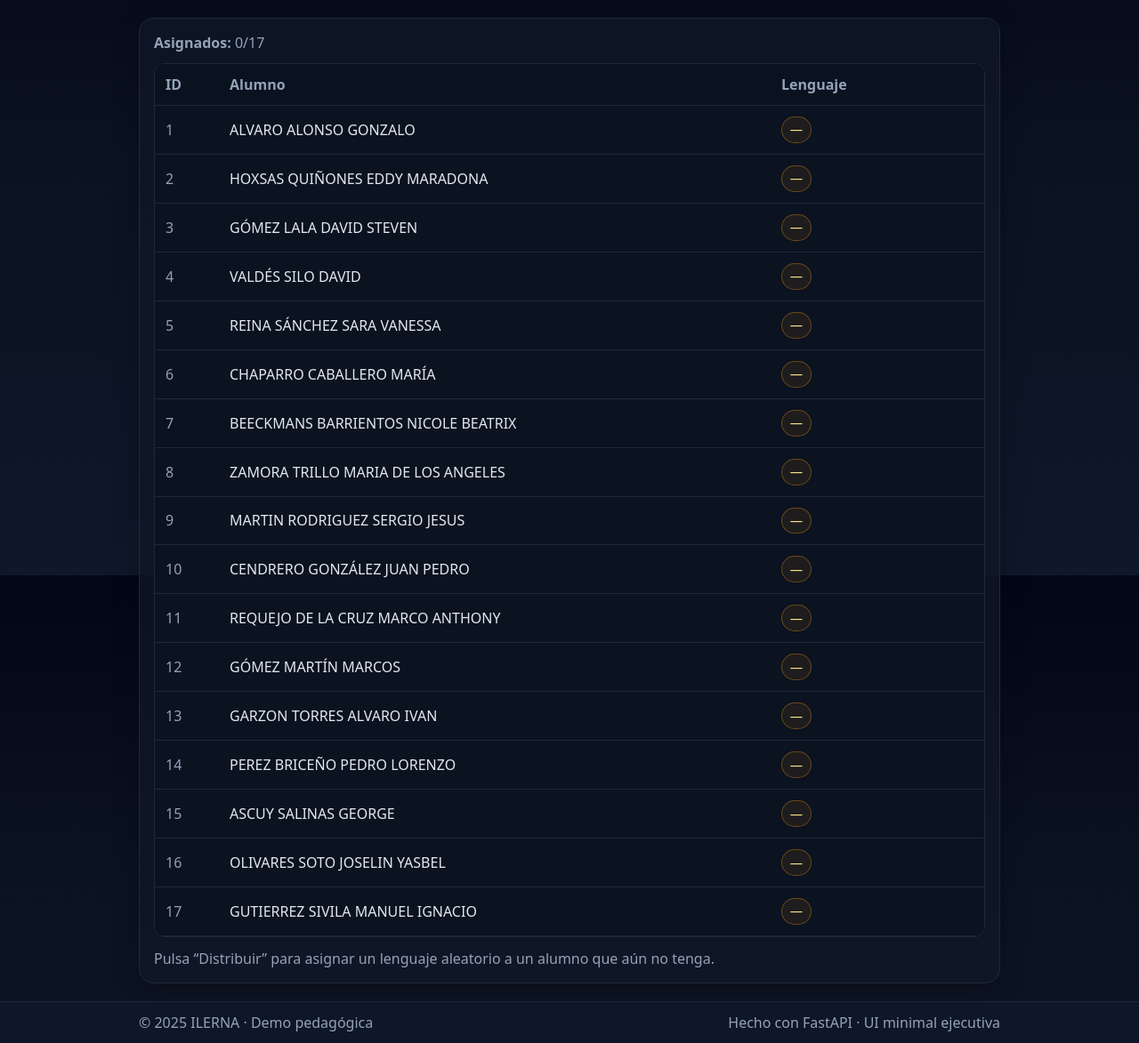
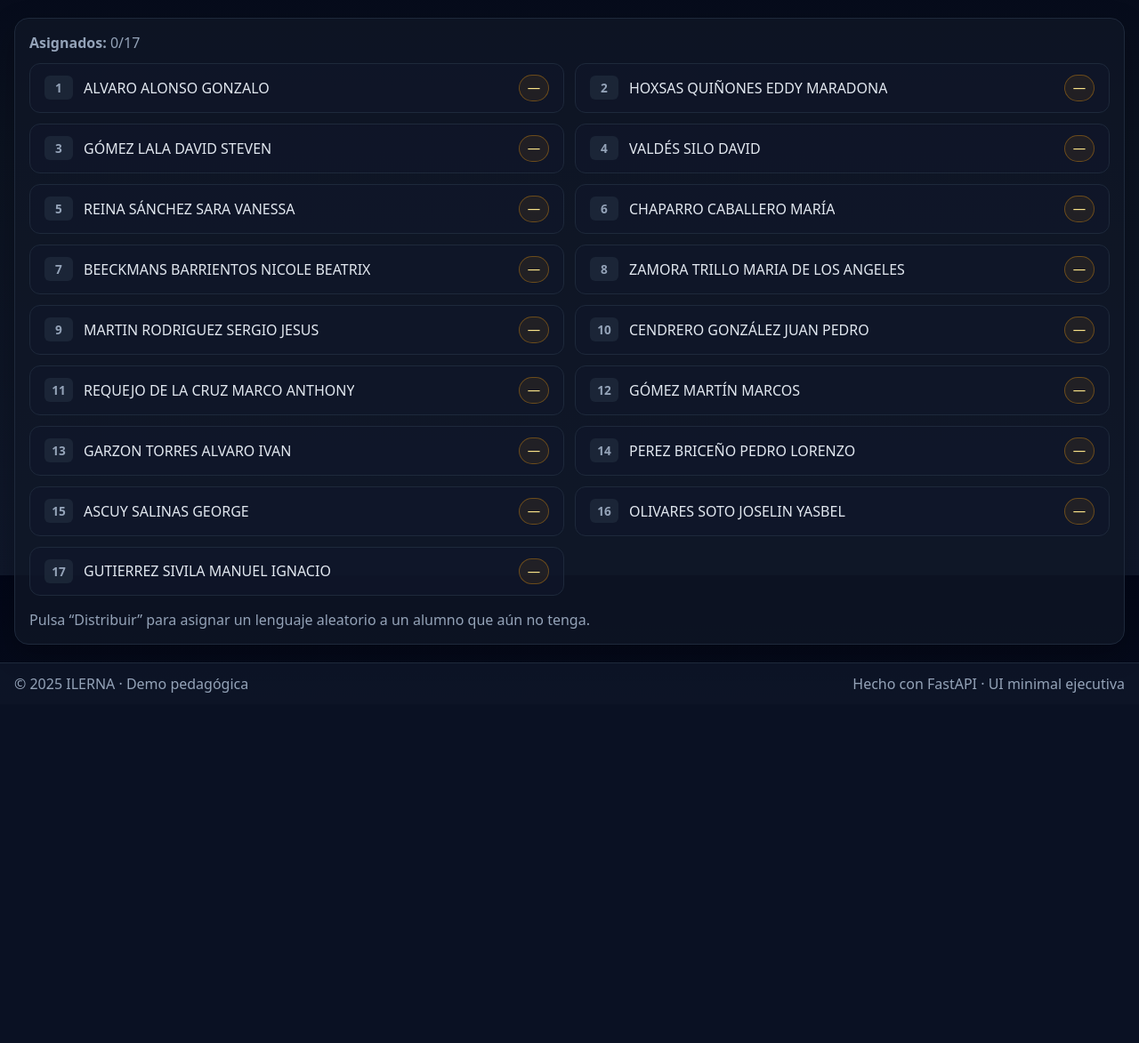
Before and after one commit to sulbaranjc/random-alumn, a FastAPI app: page / in a window 1280 px wide. Shown: the part 153-1326 px from the top of the page at 89% size. After the commit the page ends 932 px from the top, so only its background shows below. Run offline with FastAPI, Linux system fonts and the light colour scheme.

Commit message:
Actualizar la lógica de UI para mostrar estudiantes en un grid y mejorar estilos de presentación

```diff
--- a/static/app.js
+++ b/static/app.js
@@ -1,5 +1,5 @@
-// app.js — Lógica de UI (fetch API, pintar tabla y KPIs)
-const elTbody = document.getElementById("tbody-alumnos");
+// app.js — Lógica de UI (fetch API, pintar grid de estudiantes y KPIs)
+const elStudentsGrid = document.getElementById("students-grid");
 const elAsignados = document.getElementById("kpi-asignados");
 const elTotal = document.getElementById("kpi-total");
 const elCompleto = document.getElementById("kpi-completo");
@@ -17,29 +17,35 @@ function render(state) {
   elCompleto.classList.toggle("hidden", !state.completo);
   btnDistribuir.disabled = state.completo;
 
-  elTbody.innerHTML = "";
+  elStudentsGrid.innerHTML = "";
   state.items
     .sort((a, b) => a.id - b.id)
     .forEach(item => {
-      const tr = document.createElement("tr");
-      const tdId = document.createElement("td");
-      tdId.className = "id";
-      tdId.textContent = item.id;
+      const card = document.createElement("div");
+      card.className = "student-card";
 
-      const tdNombre = document.createElement("td");
-      tdNombre.className = "nombre";
-      tdNombre.textContent = item.nombre;
+      const studentInfo = document.createElement("div");
+      studentInfo.className = "student-info";
 
-      const tdLang = document.createElement("td");
-      tdLang.className = "lang";
-      tdLang.innerHTML = item.lenguaje
+      const studentId = document.createElement("div");
+      studentId.className = "student-id";
+      studentId.textContent = item.id;
+
+      const studentName = document.createElement("div");
+      studentName.className = "student-name";
+      studentName.textContent = item.nombre;
+
+      const studentLanguage = document.createElement("div");
+      studentLanguage.className = "student-language";
+      studentLanguage.innerHTML = item.lenguaje
         ? `<span class="pill ok">${item.lenguaje}</span>`
         : `<span class="pill pending">—</span>`;
 
-      tr.appendChild(tdId);
-      tr.appendChild(tdNombre);
-      tr.appendChild(tdLang);
-      elTbody.appendChild(tr);
+      studentInfo.appendChild(studentId);
+      studentInfo.appendChild(studentName);
+      card.appendChild(studentInfo);
+      card.appendChild(studentLanguage);
+      elStudentsGrid.appendChild(card);
     });
 }
 
--- a/static/styles.css
+++ b/static/styles.css
@@ -118,7 +118,7 @@ body {
 
 /* Main */
 .site-main {
-  max-width: 1000px;
+  max-width: 1400px;
   width: 100%;
   margin: 20px auto;
   padding: 0 16px;
@@ -155,37 +155,71 @@ body {
   display: none;
 }
 
-.table-wrap {
-  overflow: auto;
+.students-grid {
+  display: grid;
+  grid-template-columns: 1fr 1fr;
+  gap: 12px;
+  margin-bottom: 16px;
+}
+
+@media (max-width: 768px) {
+  .students-grid {
+    grid-template-columns: 1fr;
+  }
+  .site-main {
+    max-width: 100%;
+    padding: 0 12px;
+  }
+}
+
+.student-card {
+  background: rgba(15, 23, 42, 0.6);
+  border: 1px solid var(--border);
   border-radius: 12px;
-  border: 1px solid var(--border);
+  padding: 12px 16px;
+  transition: all 0.2s ease;
+  display: flex;
+  align-items: center;
+  justify-content: space-between;
+  gap: 12px;
 }
-table {
-  width: 100%;
-  border-collapse: collapse;
-  background: #0b1220;
+
+.student-card:hover {
+  background: rgba(15, 23, 42, 0.8);
+  border-color: rgba(34, 211, 238, 0.3);
+  transform: translateY(-1px);
+  box-shadow: 0 4px 12px rgba(34, 211, 238, 0.1);
 }
-thead th {
-  text-align: left;
-  padding: 0.75rem;
+
+.student-info {
+  display: flex;
+  align-items: center;
+  gap: 12px;
+  flex: 1;
+  min-width: 0;
+}
+
+.student-id {
+  background: rgba(30, 41, 59, 0.8);
   color: var(--muted);
-  font-weight: 700;
-  background: #0a1220;
-  border-bottom: 1px solid var(--border);
+  padding: 4px 8px;
+  border-radius: 6px;
+  font-size: 0.85rem;
+  font-weight: 600;
+  min-width: 32px;
+  text-align: center;
 }
-tbody td {
-  padding: 0.75rem;
-  border-bottom: 1px solid var(--border);
+
+.student-name {
+  color: var(--text);
+  font-weight: 500;
+  white-space: nowrap;
+  overflow: hidden;
+  text-overflow: ellipsis;
 }
-tbody tr:hover {
-  background: rgba(34, 211, 238, 0.05);
-}
-td.id {
-  color: var(--muted);
-  width: 72px;
-}
-td.lang {
-  width: 240px;
+
+.student-language {
+  flex-shrink: 0;
 }
 
 .pill {
@@ -219,7 +253,7 @@ td.lang {
   margin-top: auto;
 }
 .footer-inner {
-  max-width: 1000px;
+  max-width: 1400px;
   margin: 0 auto;
   padding: 12px 16px;
   color: var(--muted);
--- a/templates/index.html
+++ b/templates/index.html
@@ -44,19 +44,8 @@
           </div>
         </div>
 
-        <div class="table-wrap">
-          <table>
-            <thead>
-              <tr>
-                <th style="width: 72px">ID</th>
-                <th>Alumno</th>
-                <th style="width: 240px">Lenguaje</th>
-              </tr>
-            </thead>
-            <tbody id="tbody-alumnos">
-              <!-- Rellenado por JS -->
-            </tbody>
-          </table>
+        <div class="students-grid" id="students-grid">
+          <!-- Rellenado por JS -->
         </div>
         <p class="help">
           Pulsa “Distribuir” para asignar un lenguaje aleatorio a un alumno que
```
